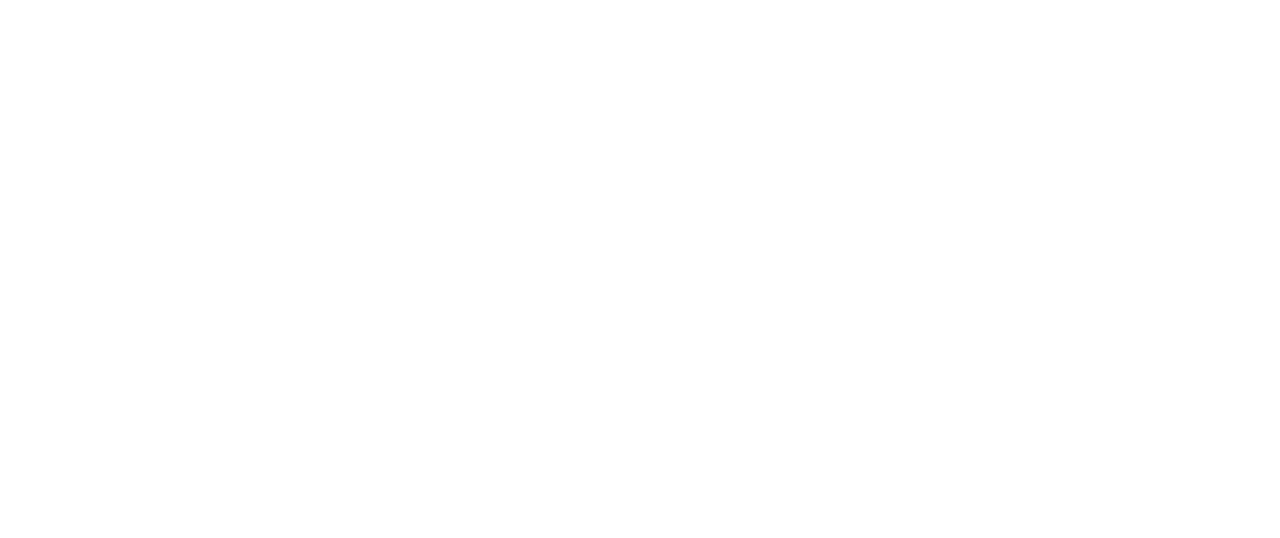
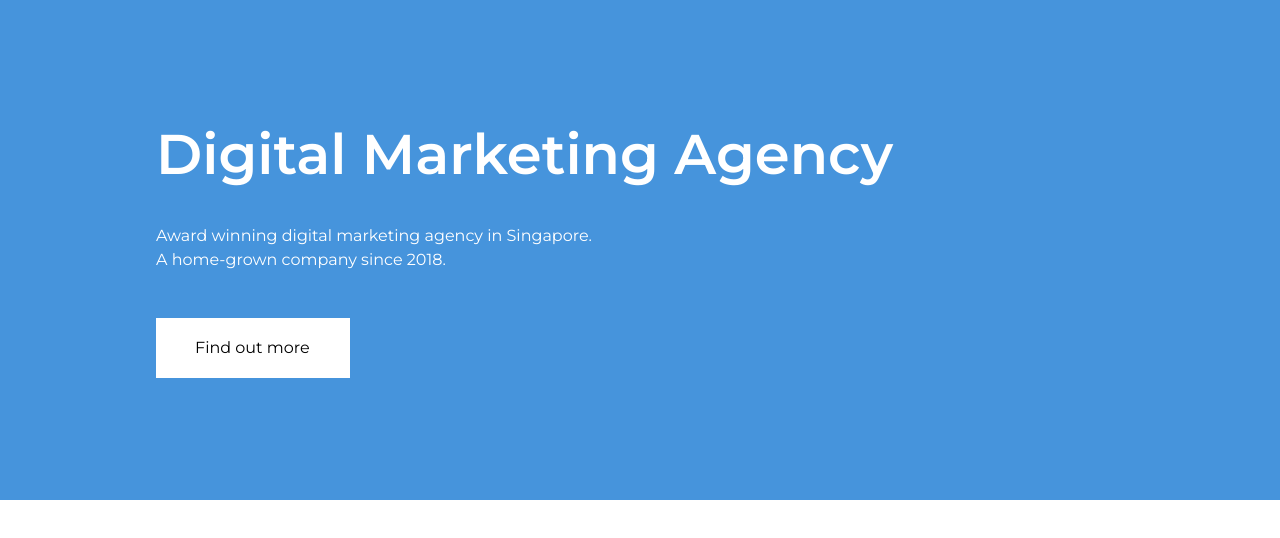
Before and after one commit to vsamura/Digital-Marketing-Agency, a plain HTML site: page index.html in a window 1280 px wide. Drawn offline with Linux system fonts and the light colour scheme.

Commit message:
completed work on Header

```diff
--- /dev/null
+++ b/css/my_reset.css
@@ -0,0 +1,49 @@
+html{
+  box-sizing: border-box;
+}
+
+*,
+*::after,
+*::before{
+  box-sizing: inherit;
+}
+
+ul[class],
+ol[class] {
+  padding: 0;
+}
+
+body,
+h1,
+h2,
+h3,
+h4,
+h5,
+h6,
+p,
+ul[class],
+ol[class],
+li,
+figure,
+figcaption,
+blockquote,
+dl,
+dd {
+  margin: 0;
+}
+
+ul[class] {
+  list-style: none;
+}
+
+img {
+  max-width: 100%;
+  display: block;
+}
+
+input,
+button,
+textarea,
+select {
+  font: inherit;
+}
--- a/css/style.css
+++ b/css/style.css
@@ -0,0 +1,53 @@
+body{
+    font-family: "Montserrat", sans-serif;
+    font-weight: 400;
+}
+.container{
+    max-width: 1440px;
+    margin: 0 auto;
+}
+.header .container{
+    padding: 120px 156px 122px;
+}
+.header {
+    background-color: #4694DC;
+}
+.header-h1 {
+    font-weight: 600;
+    font-size: 56px;
+    color: #fff;
+    padding-bottom: 36px;
+}
+.haeder-p {
+    font-size: 16px;
+    line-height: 150%;
+    color: #fff;
+    max-width: 437px;
+    padding-bottom: 46px;
+}
+.header-btn {
+    display: block;
+    background-color: #fff;
+    width: 194px;
+    height: 60px;
+    padding: 20px 39px;
+    color: #000;
+    text-decoration: none;
+}
+
+
+@media screen and (max-width: 1200px){
+    .header .container{
+        padding: 120px 30px 122px;
+    }
+}
+@media screen and (max-width: 992px){}
+@media screen and (max-width: 768px){}
+@media screen and (max-width: 576px){
+    .header .container{
+        padding: 60px 30px 62px;
+    }
+    .header-h1 {
+        font-size: 40px;
+    }
+}
--- a/index.html
+++ b/index.html
@@ -1,12 +1,22 @@
 <!DOCTYPE html>
 <html lang="en">
-<head>
-    <meta charset="UTF-8">
-    <meta name="viewport" content="width=device-width, initial-scale=1.0">
-    <link rel="stylesheet" href="css/style.css">
+  <head>
+    <meta charset="UTF-8" />
+    <meta name="viewport" content="width=device-width, initial-scale=1.0" />
+    <link rel="preconnect" href="https://fonts.googleapis.com">
+    <link rel="preconnect" href="https://fonts.gstatic.com" crossorigin>
+    <link href="https://fonts.googleapis.com/css2?family=Montserrat:ital,wght@0,100..900;1,100..900&display=swap" rel="stylesheet">
+    <link rel="stylesheet" href="css/my_reset.css" />
+    <link rel="stylesheet" href="css/style.css" />
     <title>Digital Marketing Agency</title>
-</head>
-<body>
-
-</body>
+  </head>
+  <body>
+    <header class="header">
+      <div class="container">
+        <h1 class="header-h1">Digital Marketing Agency</h1>
+        <p class="haeder-p">Award winning digital marketing agency in Singapore. A home-grown company since 2018.</p>
+        <a class="header-btn" href="#">Find out more</a>
+      </div>
+    </header>
+  </body>
 </html>
```
